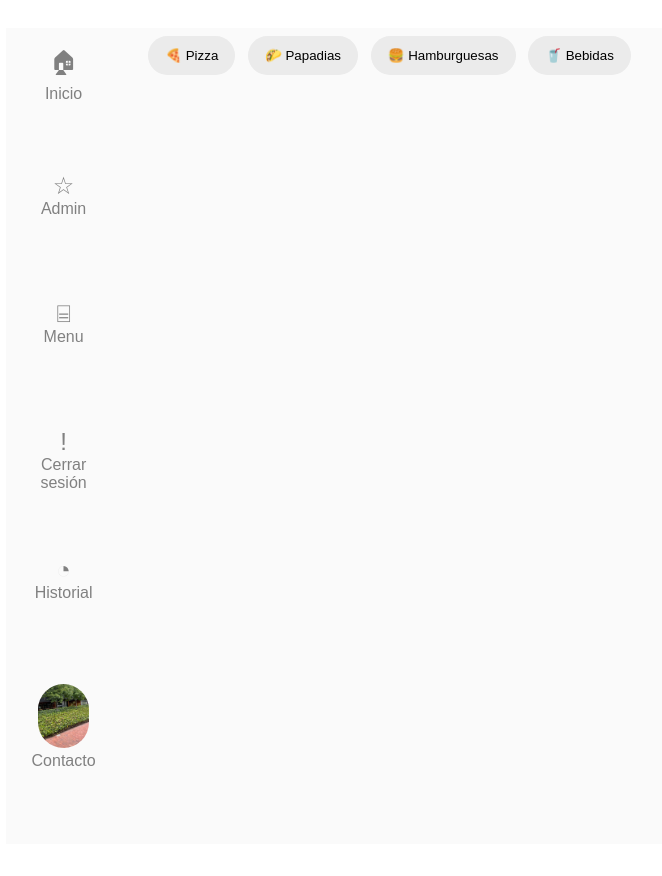
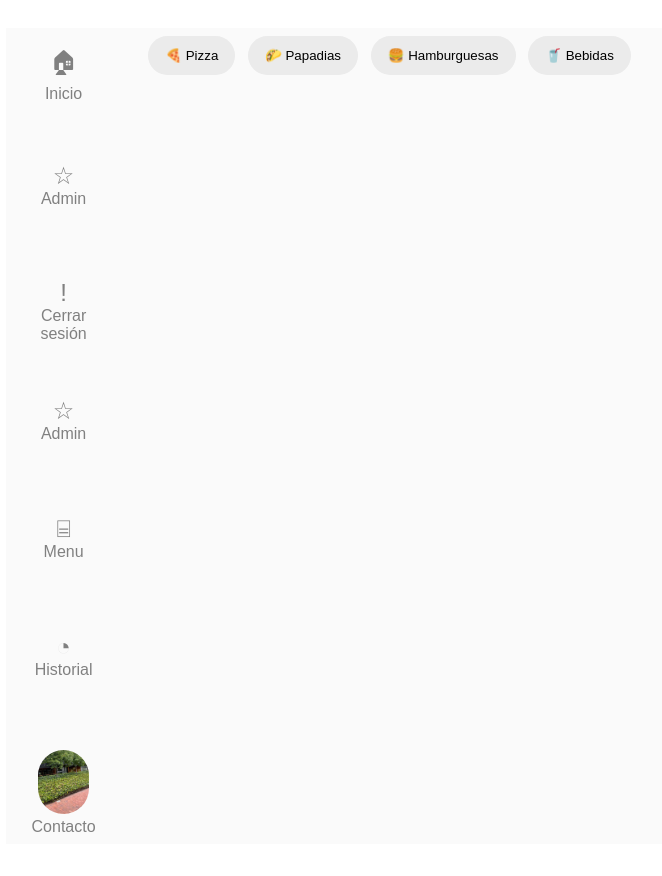
Before and after one commit to Firewallrbn/Restaurante, a Django app: page / in a window 1280 px wide. Shown: the part 484-1360 px from the top of the page, without its empty margins (26-688 px from the left). Run offline with Django 5.2, Linux system fonts and the light colour scheme; the visitor is signed in with stand-in values (Sample User, id 1).

Commit message:
pagina funcional terminada

```diff
--- a/menu/templates/index.html
+++ b/menu/templates/index.html
@@ -19,14 +19,16 @@
     <main>
         <nav>
             <a href="#top"><p>🏠︎</p>Inicio</a>
-            <a href="login"><p>☆</p>Admin</a>
-            <a href="#menu"><p>⌸</p>Menu</a>
+            <a href="pedidos"><p>☆</p>Admin</a>
+
             {% if user.is_authenticated %}
             <a href="{% url 'logout' %}"><p>!</p>Cerrar sesión</a>
+            <a href="pedidos"><p>☆</p>Admin</a>
             {% else %}
             <a href="login"><p>☆</p>Iniciar sesión</a>
+            <a><p>⛶</p>Mesa</a>
             {% endif %}
-
+            <a href="#menu"><p>⌸</p>Menu</a>
             <a href="home-page.html#"><p>◔</p>Historial</a>
             <a href="contacto"><img src="/static/Imagenes/Perfil.png" alt="">Contacto</a>
           </nav>
--- a/menu/templates/pedidos.html
+++ b/menu/templates/pedidos.html
@@ -76,7 +76,7 @@
         {% endfor %}
         </tbody>
     </table>
-
+    <a href="/"><button>Regresar al menu</button></a>
 </div>
 
 </body>
```
